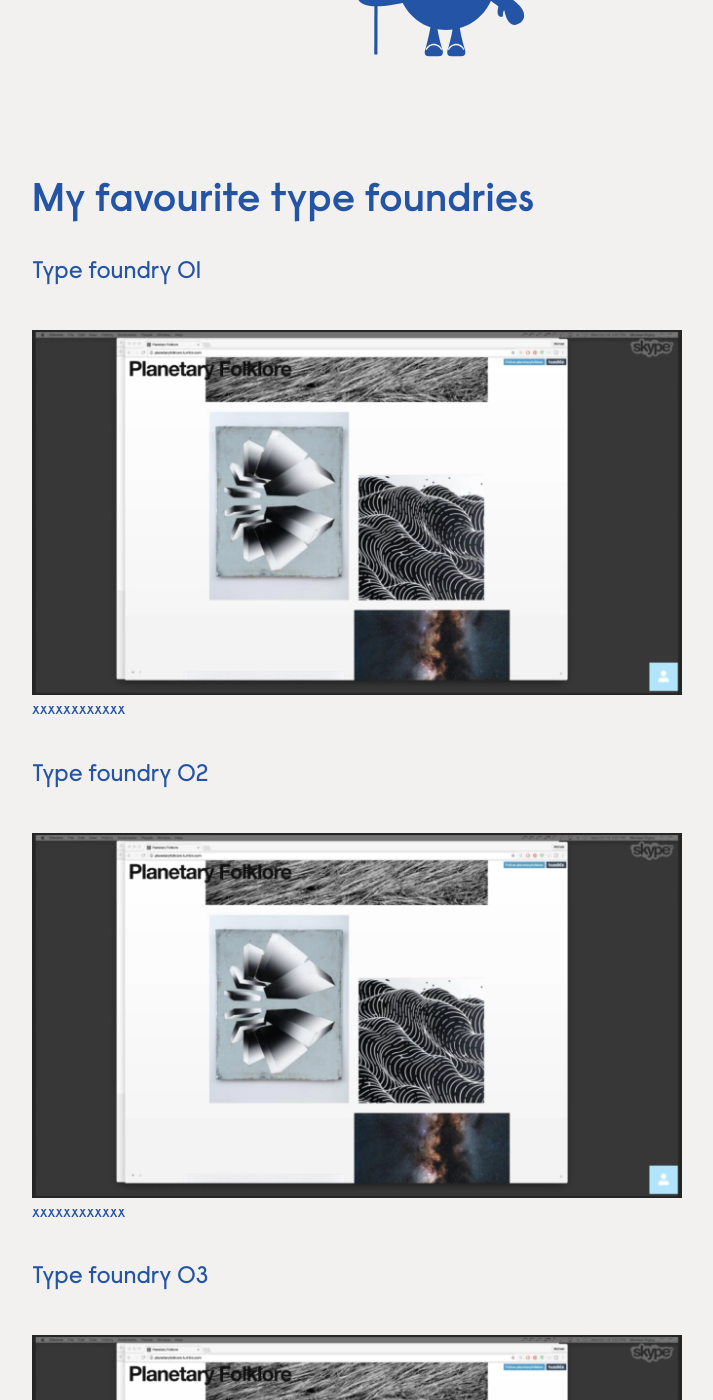
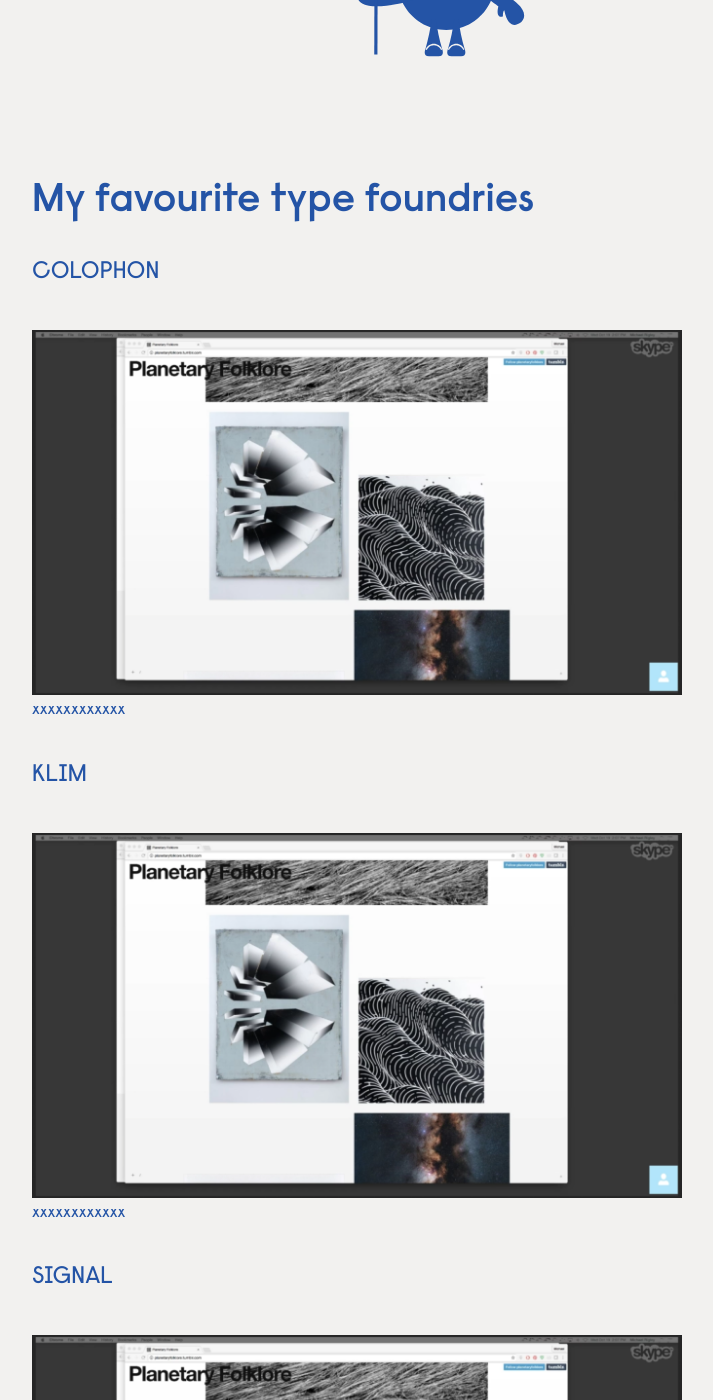
Before and after one commit to emho-lab/journal, a Jekyll site: the page built from _posts/2019-09-28-new-post.md, in a window 1280 px wide and 1400 px high, scrolled down 250 px. Shown: the whole window, without its empty margins (218-931 px from the left). Built offline with Jekyll 4.4.1, drawn with Linux system fonts in a browser that asks for light colours; some of the changed text lies outside the part shown.

Commit message:
Updated New Post

```diff
--- a/_posts/2019-09-28-new-post.md
+++ b/_posts/2019-09-28-new-post.md
@@ -5,35 +5,35 @@ image: "/uploads/type@72x.png"
 excerpt: Today I would like to share my top 5 "indie" type foundries.
 ---
 
-### Type foundry 01<br>
+### [COLOPHON](https://www.colophon-foundry.org)<br>
 <br>
 ![IMG_1180.PNG](/uploads/IMG_1180.PNG)
 <br>
 xxxxxxxxxxxx
 <br>
 
-### Type foundry 02<br>
+### KLIM<br>
 <br>
 ![IMG_1180.PNG](/uploads/IMG_1180.PNG)
 <br>
 xxxxxxxxxxxx
 <br>
 
-### Type foundry 03<br>
+### SIGNAL<br>
 <br>
 ![IMG_1180.PNG](/uploads/IMG_1180.PNG)
 <br>
 xxxxxxxxxxxx
 <br>
 
-### Type foundry 04<br>
+### DISPLAAY<br>
 <br>
 ![IMG_1180.PNG](/uploads/IMG_1180.PNG)
 <br>
 xxxxxxxxxxxx
 <br>
 
-### Type foundry 05<br>
+### THE DESIGNERS FOUNDRY<br>
 <br>
 ![IMG_1180.PNG](/uploads/IMG_1180.PNG)
 <br>
```
